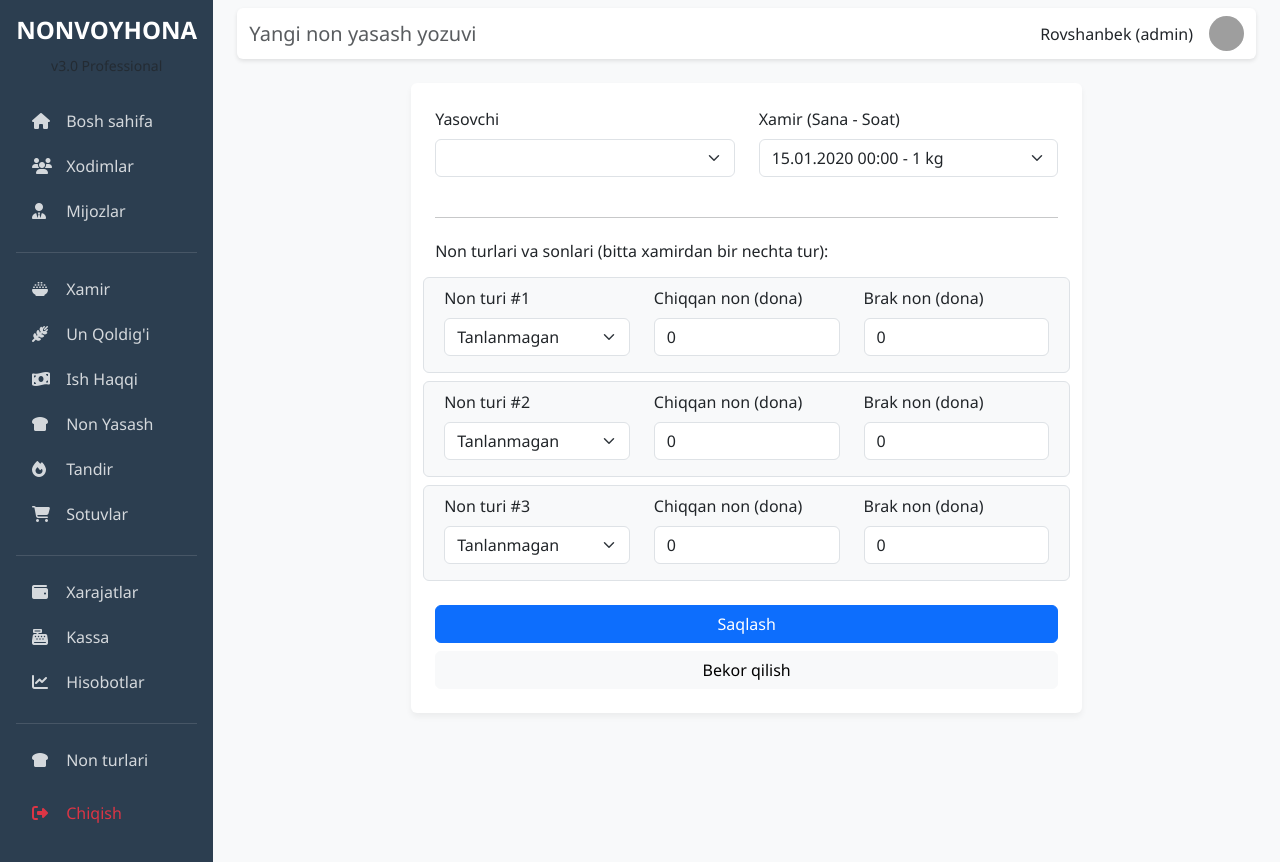
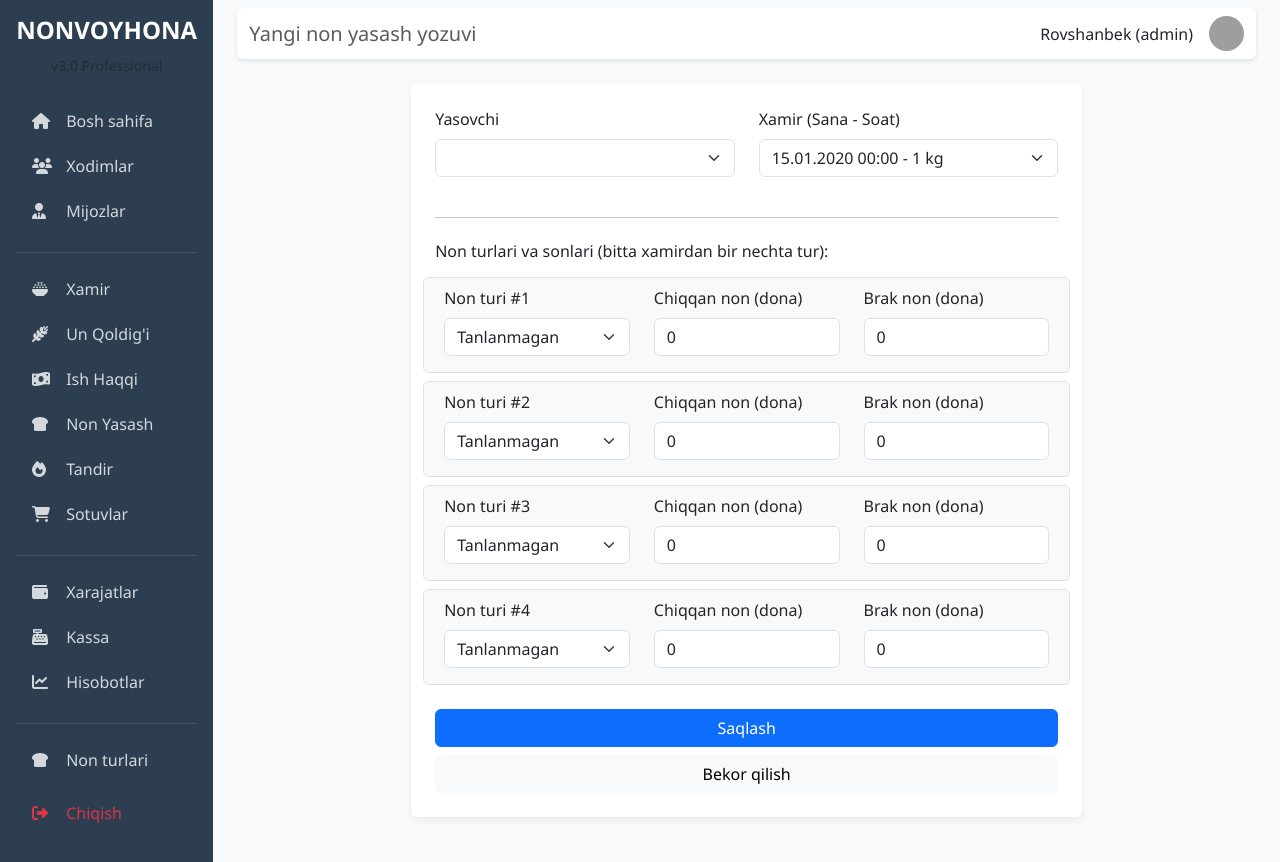
Before and after one commit to nonvoyhonatizimi/bakerysystemsolatr, a Flask app: page /production/bread/add in a window 1280 px wide. Run offline with Flask 3, Linux system fonts and the light colour scheme; a user stored in the database is signed in; tables that the repository leaves empty hold one stand-in row (values such as "Sample post"); lists and menus that the app fills with data are empty; grey boxes are pictures that could not be loaded.

Commit message:
Add 4th bread type option

```diff
--- a/routes/production.py
+++ b/routes/production.py
@@ -69,9 +69,9 @@ def add_bread():
         dough = Dough.query.get(xamir_id)
         hamir_kg = dough.un_kg if dough else 0
 
-        # 3 ta non turini qayta ishlash
+        # 4 ta non turini qayta ishlash
         non_turlari_saqlangan = []
-        for i in range(1, 4):
+        for i in range(1, 5):
             non_turi = request.form.get(f'non_turi_{i}', '')
             chiqqan_non = int(request.form.get(f'chiqqan_non_{i}', 0) or 0)
             brak_non = int(request.form.get(f'brak_non_{i}', 0) or 0)
--- a/templates/production/bread_add.html
+++ b/templates/production/bread_add.html
@@ -116,6 +116,33 @@
                         </div>
                     </div>
 
+                    <!-- Non turi 4 -->
+                    <div class="row border rounded p-2 mb-2 bg-light">
+                        <div class="col-md-4">
+                            <div class="mb-2">
+                                <label class="form-label">Non turi #4</label>
+                                <select class="form-select" name="non_turi_4">
+                                    <option value="">Tanlanmagan</option>
+                                    <option value="Domboq">Domboq</option>
+                                    <option value="Achchiq">Achchiq</option>
+                                    <option value="Buxanka">Buxanka</option>
+                                </select>
+                            </div>
+                        </div>
+                        <div class="col-md-4">
+                            <div class="mb-2">
+                                <label class="form-label">Chiqqan non (dona)</label>
+                                <input type="number" class="form-control" name="chiqqan_non_4" min="0" value="0">
+                            </div>
+                        </div>
+                        <div class="col-md-4">
+                            <div class="mb-2">
+                                <label class="form-label">Brak non (dona)</label>
+                                <input type="number" class="form-control" name="brak_non_4" min="0" value="0">
+                            </div>
+                        </div>
+                    </div>
+
                     <div class="d-grid gap-2 mt-4">
                         <button type="submit" class="btn btn-primary">Saqlash</button>
                         <a href="{{ url_for('production.list_bread') }}" class="btn btn-light">Bekor qilish</a>
```
